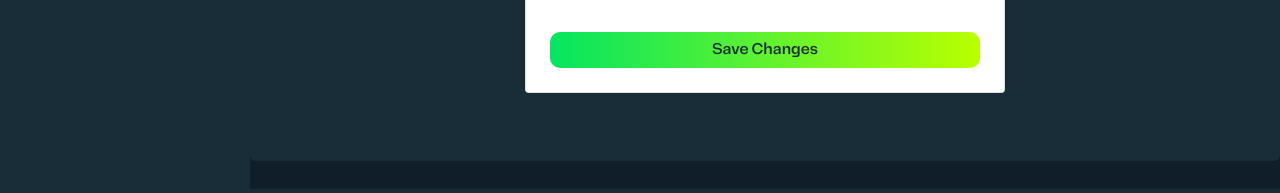
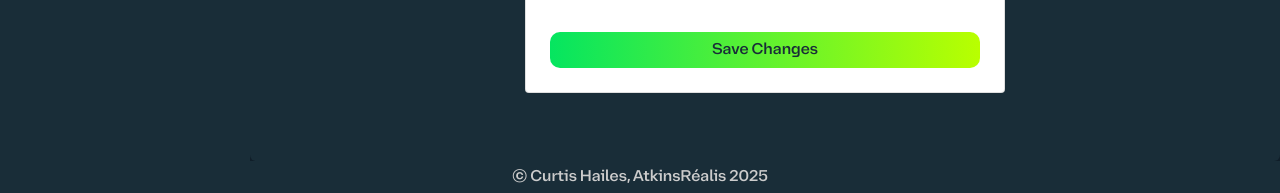
Before and after one commit to CurtisHai/Automation, a Django app: page /accounts/ in a window 1280 px wide. Shown: the part 611-804 px from the top of the page. Run offline with Django 5.2, Linux system fonts and the light colour scheme; a user stored in the database is signed in; data comes from the database, SQL or seed files in the repository; some libraries are stand-ins or nearby versions.

Commit message:
Add site-wide footer

```diff
--- a/equipment_booking_app/workflow_automation/static/css/styles.css
+++ b/equipment_booking_app/workflow_automation/static/css/styles.css
@@ -24,14 +24,14 @@
 
 /* Footer */
 footer {
-    background-image: linear-gradient(to right, #05E560, #B9FF00);
-    color: #192d38;
+    background-color: #192d38;
+    color: #ccc;
     font-family: 'Bienvenue', sans-serif;
-    padding: 9px;
-    border-radius: 6px;
-    border: 2px solid #05E560;
+    padding: 5px 0;
     text-align: center;
     margin-top: auto;
+    width: 100%;
+    flex-shrink: 0;
 }
 
 /* Headings */
--- a/equipment_booking_app/workflow_automation/templates/workflow_automation/base.html
+++ b/equipment_booking_app/workflow_automation/templates/workflow_automation/base.html
@@ -142,8 +142,13 @@
     <main class="container flex-grow-1" style="background-color: #192d38; color: white; border-radius: 6px; padding: 20px;">
         {% block content %}
         {% endblock %}
+
     </main>
     </div>
+
+    <footer class="mt-auto py-1 text-center" style="background-color: #192d38; color: #ccc; width: 100%;">
+        © Curtis Hailes, AtkinsRéalis 2025
+    </footer>
 
 
     <script src="https://code.jquery.com/jquery-3.5.1.slim.min.js"></script>
```
